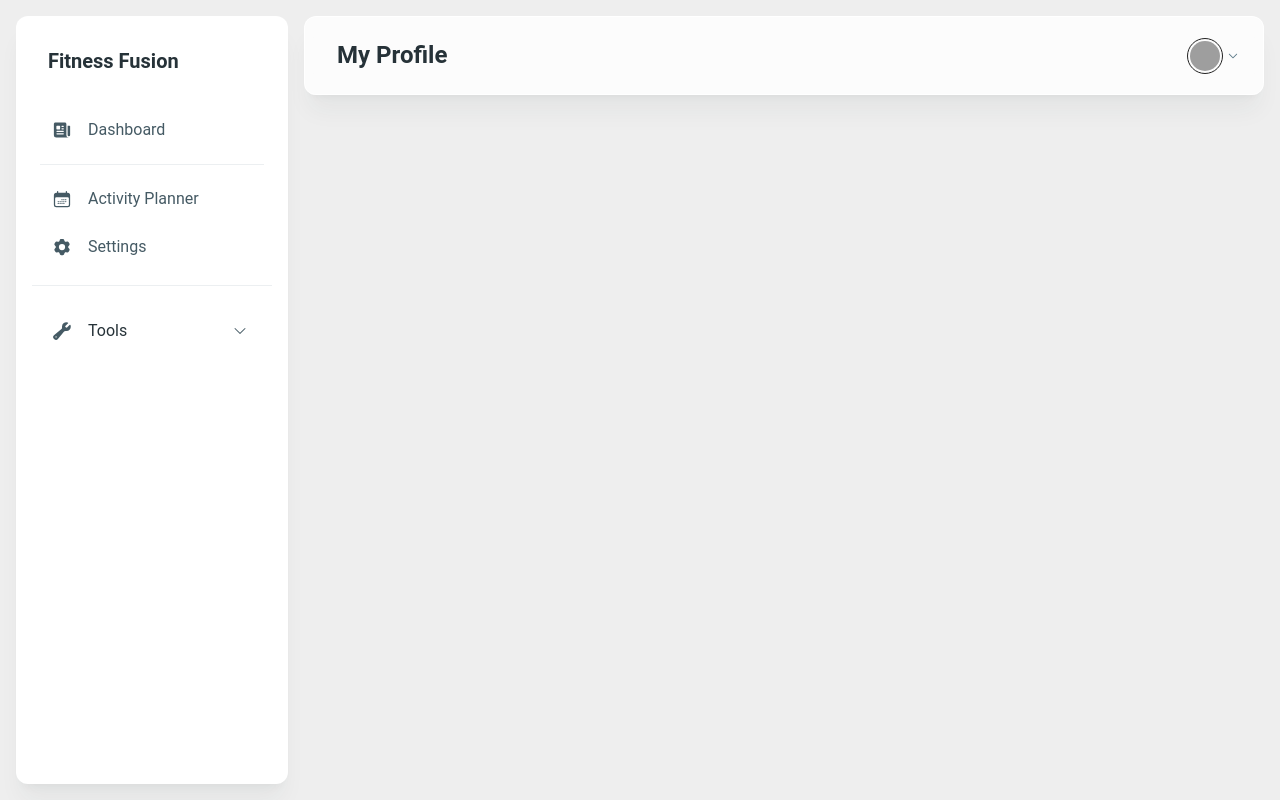
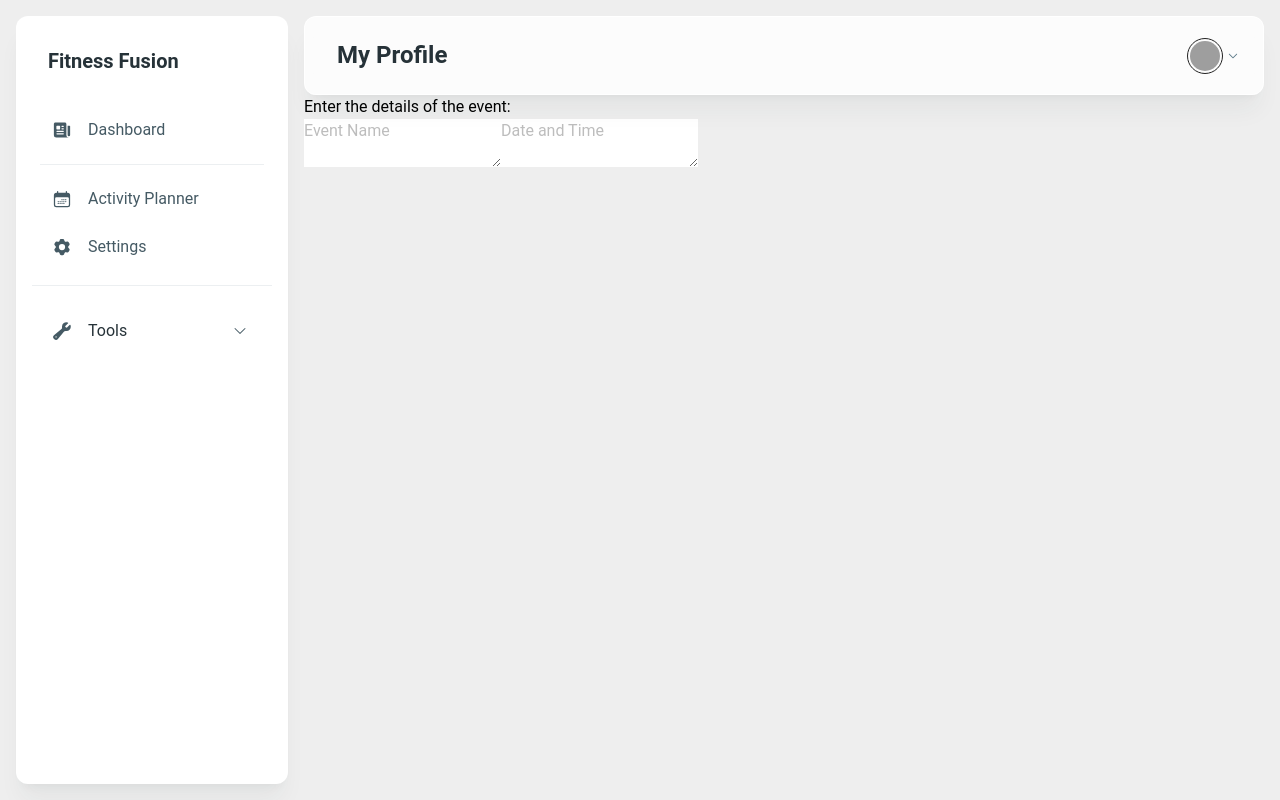
Before and after one commit to lisaspencer1997/FitnessFusionPlan, a React (Vite) app: page /my-profile in a window 1280 px wide. Built offline with nearby package versions, Linux system fonts and the light colour scheme; grey boxes are pictures that could not be loaded.

Commit message:
started countdown timer by creating text areas

```diff
--- /dev/null
+++ b/src/components/Countdown.jsx
@@ -0,0 +1,30 @@
+import React, { useState, useEffect } from 'react';
+
+const CountdownTimer = () => {
+    const [eventData, setEventData] = useState({
+        eventName: '',
+        eventDateTime: '',
+    });
+
+    const [countdown, setCountdown] = useState('');
+    const [isEventDay, setIsEventDay] = useState(false);
+
+    return (
+        <div>
+            <p>Enter the details of the event:</p>
+            <textarea
+                name="eventName"
+                placeholder="Event Name"
+                value={eventData.eventName}
+            />
+            <textarea
+                name="eventDateTime"
+                placeholder="Date and Time"
+                value={eventData.eventDateTime}
+            />
+        </div>
+    )
+
+};
+
+export default CountdownTimer;
--- a/src/pages/MyProfile.jsx
+++ b/src/pages/MyProfile.jsx
@@ -1,9 +1,12 @@
+import CountdownTimer from '../components/Countdown';
 import Header from '../components/Header';
+
 
 const MyProfile = () => {
     return (
         <>
             <Header heading='My Profile'/>
+            <CountdownTimer />
         </>
     )
 }
```
